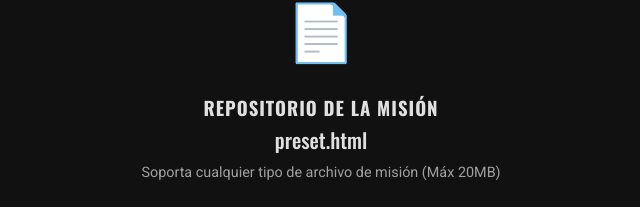
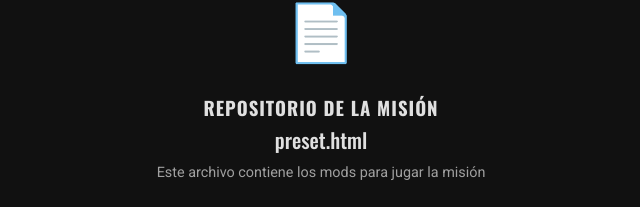
Before and after one commit to MRSNOWKER/-un-raro-aislamiento-, a plain HTML site: page index.html in a window 1280 px wide. Shown: the part 3391-3598 px from the top of the page, 319-959 px from the left. Drawn offline with nearby package versions, Linux system fonts and the light colour scheme.

Commit message:
Update description text in download zone

```diff
--- a/index.html
+++ b/index.html
@@ -133,7 +133,7 @@
                     <div class="icon-box">📄</div>
                     <h3>Repositorio de la Misión</h3>
                     <p class="file-name-txt">preset.html</p>
-                    <p style="color: var(--text-muted); font-size: 0.9rem; margin-bottom: 25px;">Soporta cualquier tipo de archivo de misión (Máx 20MB)</p>
+                    <p style="color: var(--text-muted); font-size: 0.9rem; margin-bottom: 25px;">Este archivo contiene los mods para jugar la misión</p>
                     <a href="preset.html" download class="btn btn-outline">Descargar</a>
                 </div>
 
```
